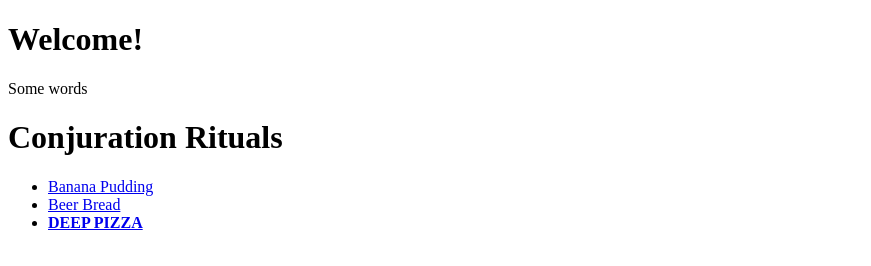
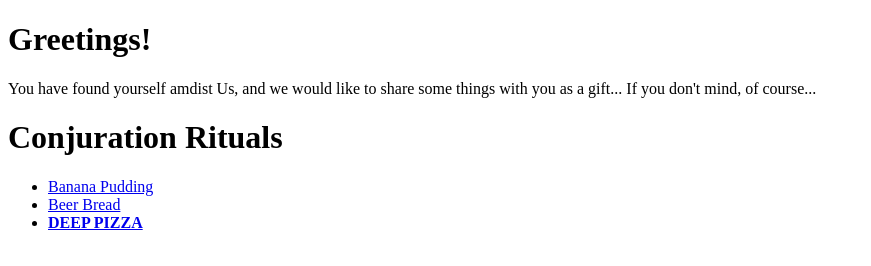
Before and after one commit to Kozcoko/odin-recipes, a plain HTML site: page index.html in a window 1280 px wide. Shown: the whole page, without its empty margins (0-871 px from the left). Drawn offline with Linux system fonts and the light colour scheme.

Commit message:
small txt change

```diff
--- a/index.html
+++ b/index.html
@@ -7,8 +7,8 @@
     </head>
 
     <body>
-        <h1>Welcome!</h1>
-        <p>Some words</p>
+        <h1>Greetings!</h1>
+        <p>You have found yourself amdist Us, and we would like to share some things with you as a gift... If you don't mind, of course...</p>
 
         <h1>Conjuration Rituals</h1>
         <ul>
```
